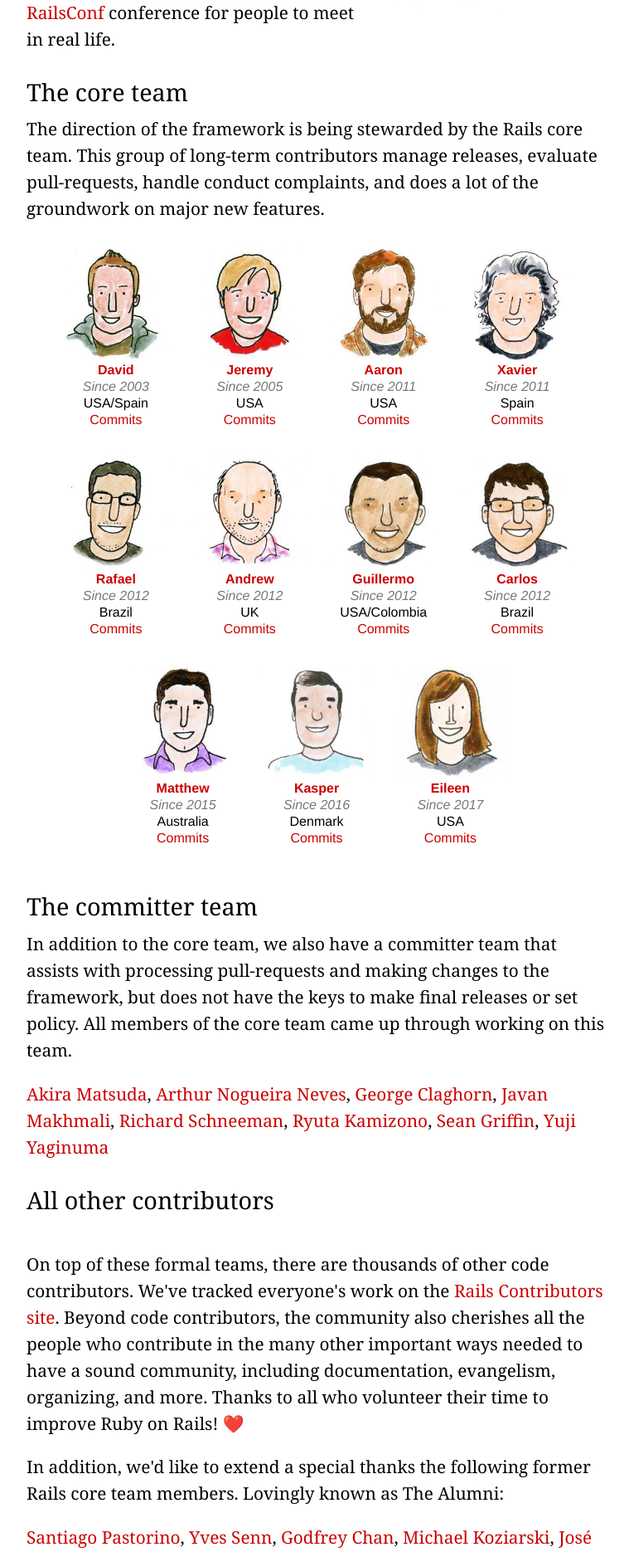
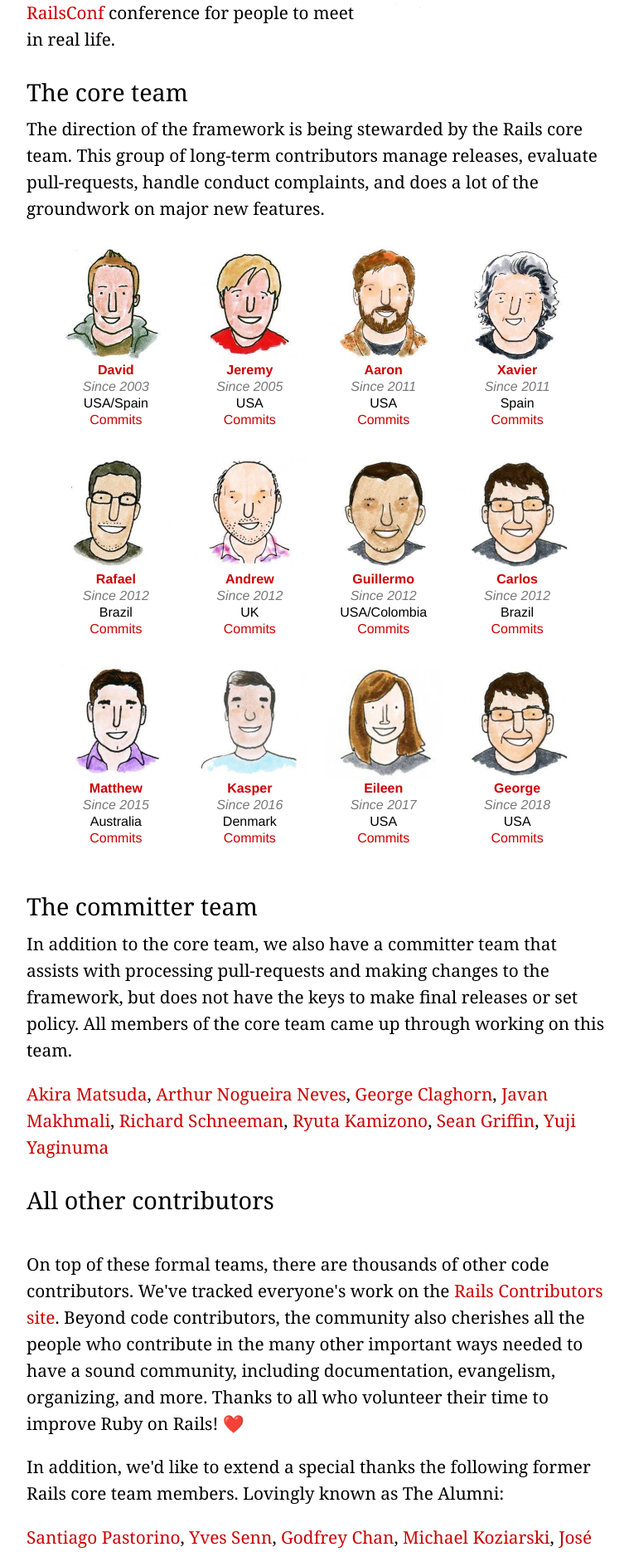
Before and after one commit to rails/homepage, a Jekyll site: the page built from community.html, in a window 1280 px wide. Shown: the part 511-2381 px from the top of the page at 83% size, without its empty margins (258-1017 px from the left). Built offline with Jekyll 4.4.1, drawn with Linux system fonts in a browser that asks for light colours.

Commit message:
Add George

```diff
--- a/community.html
+++ b/community.html
@@ -163,6 +163,19 @@
             <a href="http://contributors.rubyonrails.org/contributors/eileen-m-uchitelle/commits" target="_blank">Commits</a>
           </p>
         </div>
+
+        <div class="person">
+          <a href="https://twitter.com/georgeclaghorn" target="_blank">
+            <figure class="contributor george">
+              <p><strong>George</strong><br>
+              <em>Since 2018</em></p>
+            </figure>
+          </a>
+          <p class="meta">
+            USA<br>
+            <a href="https://contributors.rubyonrails.org/contributors/george-claghorn/commits" target="_blank">Commits</a>
+          </p>
+        </div>
       </div>
 
 
--- a/style.css
+++ b/style.css
@@ -168,6 +168,7 @@
 .matthew { background-position: 560px 560px; }
 .kasper { background-position: 420px 140px; }
 .eileen { background-position: 280px 140px; }
+.george { background-position: 280px 280px; }
 
 figure p { margin: 0; }
 
```
Also changed, not shown: images/rails-core.jpg.
